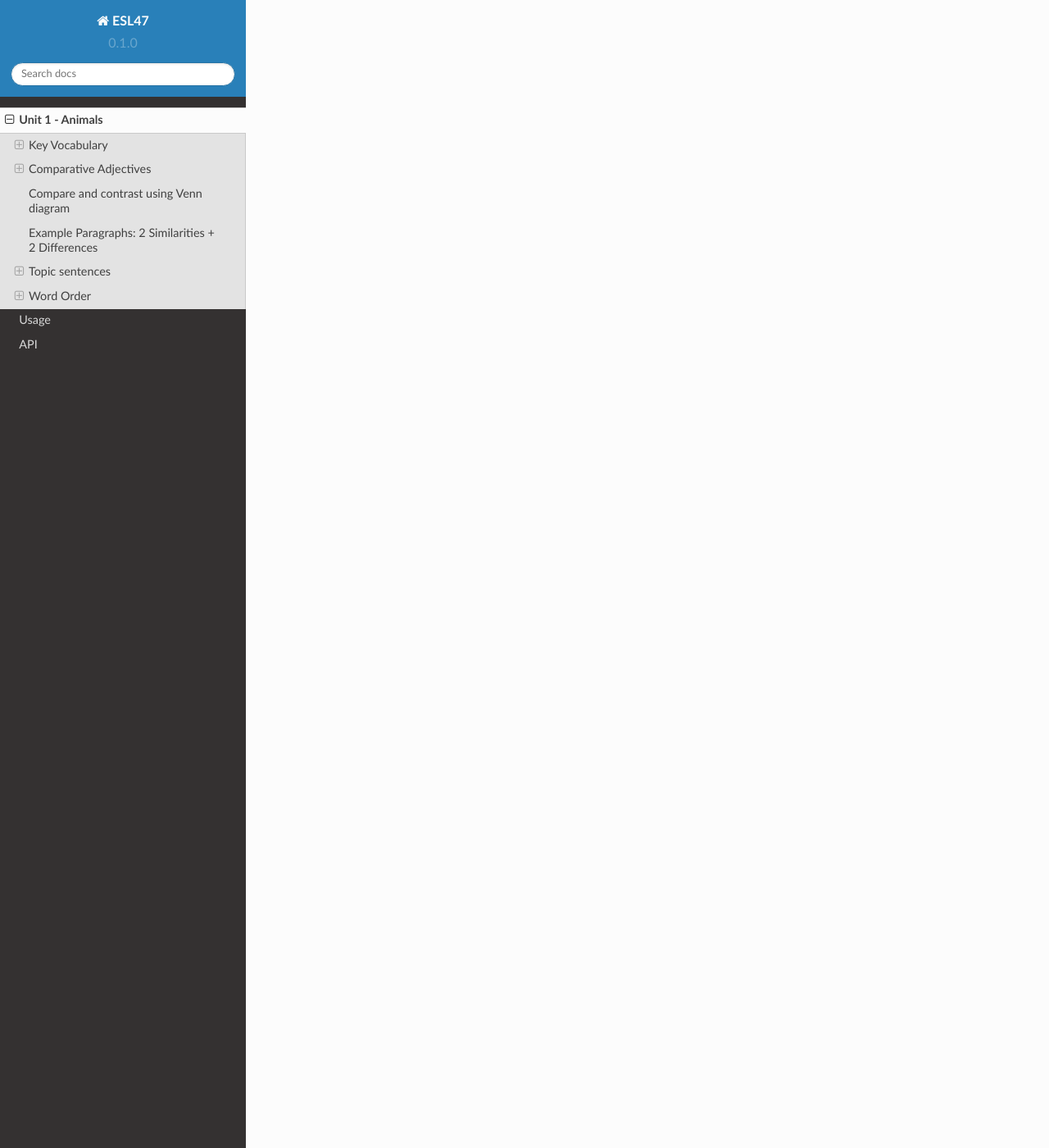
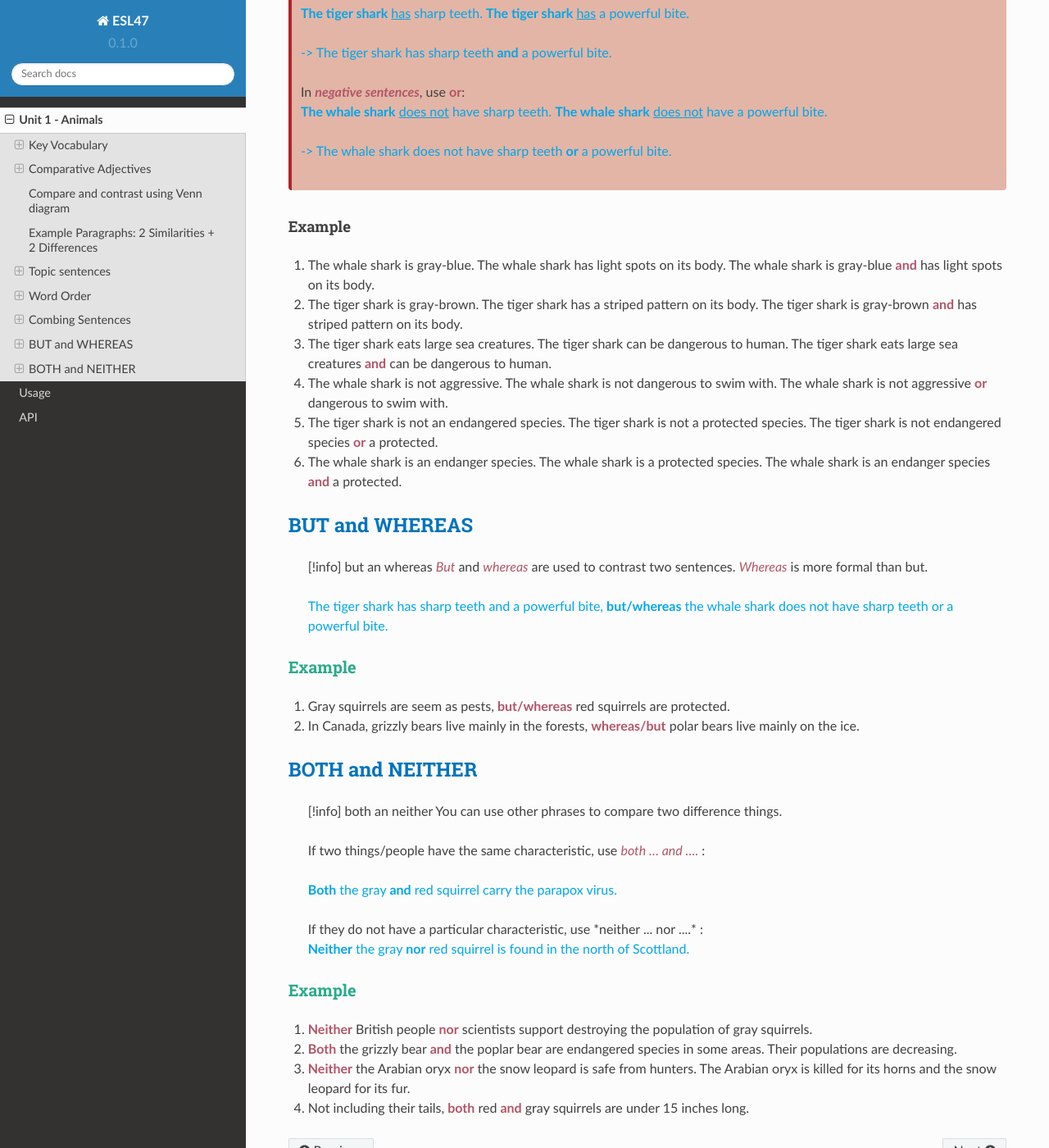
Before and after one commit to vpa24/ESL-47---Intermediate-Low-Integrated-Reading-Writing, a Sphinx documentation site: the page built from docs/source/unit1.md, in a window 1280 px wide and 1400 px high, scrolled down 5991 px. Shown: the whole window at 82% size. Built offline with Sphinx 7.4.7 and the Read the Docs theme 2.0.0, drawn with Linux system fonts in a browser that asks for light colours; some of the changed text lies outside the part shown.

Commit message:
add combing sentences section

```diff
--- a/docs/source/unit1.md
+++ b/docs/source/unit1.md
@@ -250,3 +250,68 @@ In English sentences, the subject usually comes before the verb and the object.
    <li>a large mouth / and / has / The whale shark / plankton / eats / .</li>
    <strong class="ml-2em">The whale shark has a large mouth and eats plankton.</strong>
 </ol>
+
+---
+
+## Combing Sentences
+
+### AND and OR
+
+<div class="warning" style='background-color:#e3b5a6; border-left: solid #af242a 4px; border-radius: 4px; padding:0.7em; margin-bottom:2em;'>
+<span>
+<p style='margin-top:1em; text-align:center'>
+<p style='margin-left:1em;'>
+When joining two sentences together, you can also take out some words. This makes the sentences shorter and better because you can avoid repetition.<br/>
+In <strong><em>affirmative sentences</strong></em>, use <strong>and</strong>:<br/>
+<p style="color:#00a6e9"><span style="font-weight:bold">The tiger shark</span> <span style="text-decoration:underline">has</span> sharp teeth. <span style="font-weight:bold">The tiger shark</span> <span style="text-decoration:underline">has</span> a powerful bite.</p>
+<p style="color:#00a6e9">-> The tiger shark has sharp teeth <b>and</b> a powerful bite.</p>
+In <strong><em>negative sentences</em></strong>, use <strong>or</strong>:
+<p style="color:#00a6e9"><span style="font-weight:bold">The whale shark</span> <span style="text-decoration:underline">does not</span> have sharp teeth. <span style="font-weight:bold">The whale shark</span> <span style="text-decoration:underline">does not</span> have a powerful bite.</p>
+<p style="color:#00a6e9">-> The whale shark does not have sharp teeth <b>or</b> a powerful bite.</p>
+</p>
+</span>
+</div>
+
+#### Example
+
+1. The whale shark is gray-blue. The whale shark has light spots on its body.
+   The whale shark is gray-blue **and** has light spots on its body.
+2. The tiger shark is gray-brown. The tiger shark has a striped pattern on its body.
+   The tiger shark is gray-brown **and** has striped pattern on its body.
+3. The tiger shark eats large sea creatures. The tiger shark can be dangerous to human.
+   The tiger shark eats large sea creatures **and** can be dangerous to human.
+4. The whale shark is not aggressive. The whale shark is not dangerous to swim with.
+   The whale shark is not aggressive **or** dangerous to swim with.
+5. The tiger shark is not an endangered species. The tiger shark is not a protected species.
+   The tiger shark is not endangered species **or** a protected.
+6. The whale shark is an endanger species. The whale shark is a protected species.
+   The whale shark is an endanger species **and** a protected.
+
+## BUT and WHEREAS
+
+> [!info] but an whereas
+> _But_ and _whereas_ are used to contrast two sentences. _Whereas_ is more formal than but.<br/>
+>
+> <p style="color:#00a6e9">The tiger shark has sharp teeth and a powerful bite, <b>but/whereas</b> the whale shark does not have sharp teeth or a powerful bite. </p>
+
+### Example
+
+1. Gray squirrels are seem as pests, **but/whereas** red squirrels are protected.
+2. In Canada, grizzly bears live mainly in the forests, **whereas/but** polar bears live mainly on the ice.
+
+## BOTH and NEITHER
+
+> [!info] both an neither
+> You can use other phrases to compare two difference things.<br/><br/>
+> If two things/people have the same characteristic, use _both ... and ...._ :
+>
+> <p style="color:#00a6e9"><b>Both</b> the gray <b>and</b> red squirrel carry the parapox virus.</p>
+>  If they do not have a particular characteristic, use *neither ... nor ....* :
+> <p style="color:#00a6e9"><b>Neither</b> the gray <b>nor</b> red squirrel is found in the north of Scottland.</p>
+
+### Example
+
+1. **Neither** British people **nor** scientists support destroying the population of gray squirrels.
+2. **Both** the grizzly bear **and** the poplar bear are endangered species in some areas. Their populations are decreasing.
+3. **Neither** the Arabian oryx **nor** the snow leopard is safe from hunters. The Arabian oryx is killed for its horns and the snow leopard for its fur.
+4. Not including their tails, **both** red **and** gray squirrels are under 15 inches long.
```
